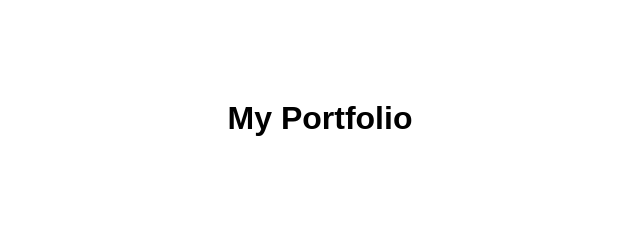
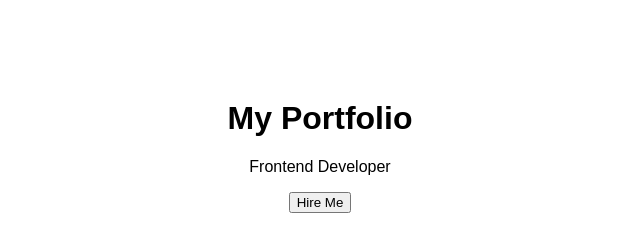
Before and after one commit to sairampogula6/portfolio-team-project, a plain HTML site: page index.html in a window 1280 px wide. Shown: the whole page, without its empty margins (320-960 px from the left). Drawn offline with Linux system fonts and the light colour scheme.

Commit message:
Added home page content

```diff
--- a/index.html
+++ b/index.html
@@ -4,7 +4,12 @@
 <title>Portfolio</title>
 <link rel="stylesheet" href="style.css">
 </head>
+<!-- <body>
+<h1>My Portfolio</h1>
+</body> -->
 <body>
 <h1>My Portfolio</h1>
+<p>Frontend Developer</p>
+<button>Hire Me</button>
 </body>
 </html>
```
